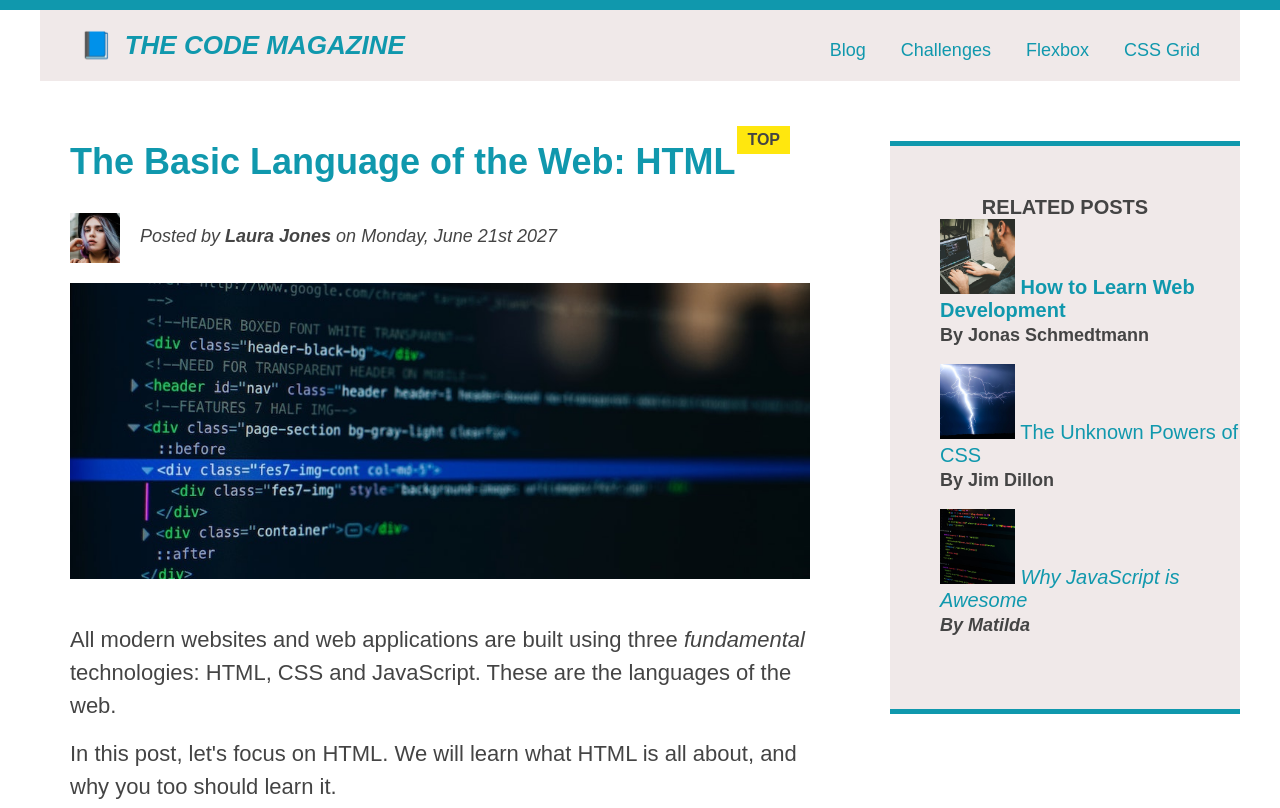
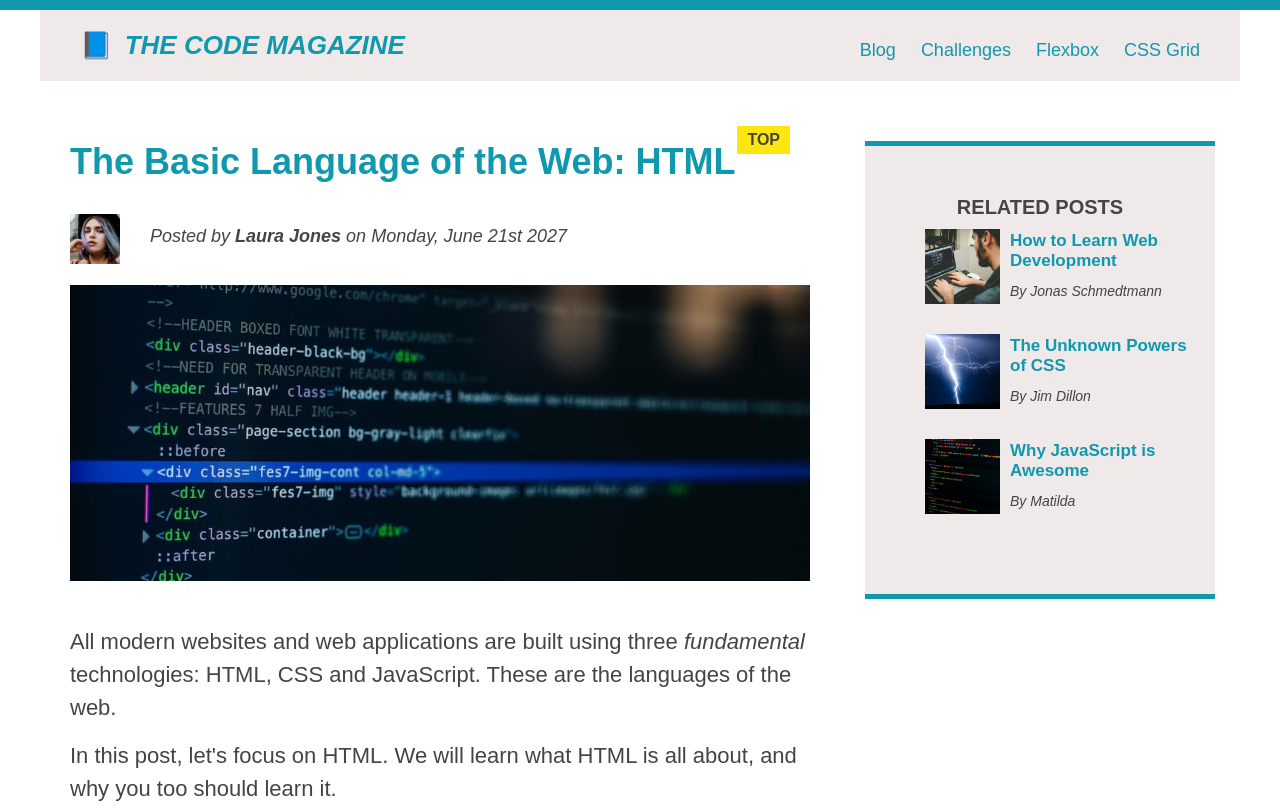
Before and after one commit to souviks72/CSS-Layouts, a plain HTML site: page index.html in a window 1280 px wide. Shown: the top 808 px of the page. Drawn offline with Linux system fonts and the light colour scheme.

Commit message:
Flexbox added to main page

```diff
--- a/index.html
+++ b/index.html
@@ -8,15 +8,6 @@
   </head>
 
   <body>
-    <!--
-    <h1>The Basic Language of the Web: HTML</h1>
-    <h2>The Basic Language of the Web: HTML</h2>
-    <h3>The Basic Language of the Web: HTML</h3>
-    <h4>The Basic Language of the Web: HTML</h4>
-    <h5>The Basic Language of the Web: HTML</h5>
-    <h6>The Basic Language of the Web: HTML</h6>
-    -->
-
     <div class="container">
       <header class="main-header clearfix">
         <h1>📘 The Code Magazine</h1>
@@ -33,7 +24,7 @@
         <article>
           <header class="post-header">
             <h2>The Basic Language of the Web: HTML</h2>
-
+            <div class="author-h">
               <img
                 src="img/laura-jones.jpg"
                 alt="Headshot of Laura Jones"
@@ -45,6 +36,7 @@
               <p id="author" class="author">
                 Posted by <strong>Laura Jones</strong> on Monday, June 21st 2027
               </p>
+            </div>
 
             <img
               src="img/post-img.jpg"
@@ -124,35 +116,43 @@
           <h4>Related posts</h4>
 
           <ul class="related">
-            <li>
+            <li class="related-post">
               <img
                 src="img/related-1.jpg"
                 alt="Person programming"
                 width="75"
                 height="75"
               />
-              <a href="#">How to Learn Web Development</a>
+              <div class="related-box">
+                <a class="related-link" href="#"
+                  >How to Learn Web Development</a
+                >
                 <p class="related-author">By Jonas Schmedtmann</p>
+              </div>
             </li>
-            <li>
+            <li class="related-post">
               <img
                 src="img/related-2.jpg"
                 alt="Lightning"
                 width="75"
                 height="75"
               />
-              <a href="#">The Unknown Powers of CSS</a>
+              <div class="related-box">
+                <a class="related-link" href="#">The Unknown Powers of CSS</a>
                 <p class="related-author">By Jim Dillon</p>
+              </div>
             </li>
-            <li>
+            <li class="related-post">
               <img
                 src="img/related-3.jpg"
                 alt="JavaScript code on a screen"
                 width="75"
                 height="75"
               />
-              <a href="#">Why JavaScript is Awesome</a>
+              <div class="related-box">
+                <a class="related-link" href="#">Why JavaScript is Awesome</a>
                 <p class="related-author">By Matilda</p>
+              </div>
             </li>
           </ul>
         </aside>
--- a/style.css
+++ b/style.css
@@ -39,7 +39,7 @@ nav {
 article {
   margin-bottom: 60px;
   width: 800px;
-  float: left;
+  /* float: left; */
   padding: 0 30px;
 }
 
@@ -51,7 +51,7 @@ aside {
   padding-bottom: 50px; */
   padding: 50px 0;
   width: 350px;
-  float: right;
+  /* float: right; */
 }
 
 .main {
@@ -211,7 +211,7 @@ nav a:link {
 
   display: block; */
 
-  margin-right: 30px;
+  /* margin-right: 30px; */
   margin-top: 10px;
   display: inline-block;
 }
@@ -284,7 +284,7 @@ nav p {
 
 /* FLOATS */
 
-.author-img {
+/* .author-img {
   float: left;
   margin-bottom: 20px;
 }
@@ -307,4 +307,71 @@ nav {
   clear: both;
   content: "";
   display: block;
+} */
+
+/* FLEX BOX SYSTEM */
+.main-header {
+  display: flex;
+  align-items: center;
+  justify-content: space-between;
 }
+
+nav {
+  display: flex;
+  gap: 25px;
+}
+
+.container {
+  display: flex;
+  flex-direction: column;
+  justify-content: center;
+}
+
+.main {
+  display: flex;
+  justify-content: space-between;
+  align-items: flex-start;
+}
+
+.author-h {
+  display: flex;
+  align-items: center;
+  gap: 30px;
+  margin-bottom: 20px;
+}
+
+#author {
+  margin-top: 10px;
+}
+
+aside {
+  display: flex;
+  flex-direction: column;
+}
+
+.related-post {
+  display: flex;
+  gap: 10px;
+  align-items: center;
+  padding: 10px;
+}
+
+.related-box {
+  display: flex;
+  flex-direction: column;
+}
+
+.related-link:link {
+  font-size: 17px;
+  font-weight: bold;
+  font-style: normal;
+  display: block;
+  margin-bottom: 10px;
+}
+
+.related-author {
+  margin-bottom: 0;
+  font-size: 14px;
+  font-weight: normal;
+  font-style: italic;
+}
```
Lines whose indentation alone changed are shown as unchanged.
